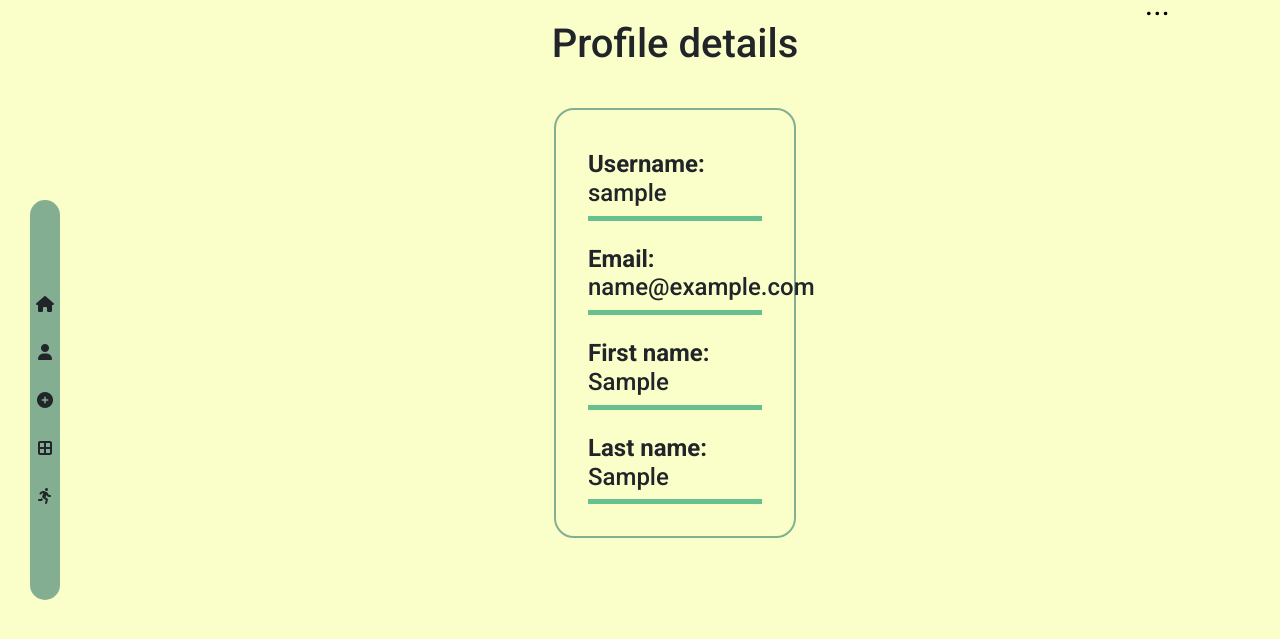
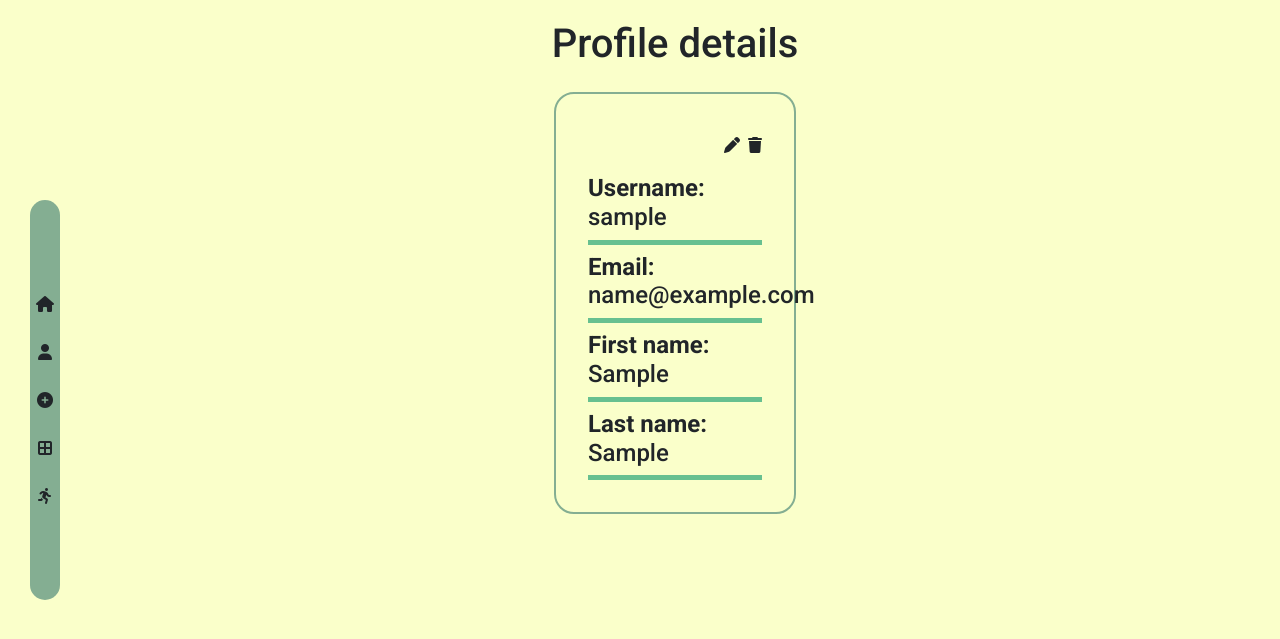
Before and after one commit to mariami57/TodoApp, a Django app: page /accounts/1/details/ in a window 1280 px wide. Shown: the top 639 px of the page. Run offline with Django 5.2, Linux system fonts and the light colour scheme; a user stored in the database is signed in; tables that the repository leaves empty hold one stand-in row (values such as "Sample post").

Commit message:
updated styles to profile details template

```diff
--- a/templates/accounts/profile-details.html
+++ b/templates/accounts/profile-details.html
@@ -5,15 +5,13 @@
     <div class="content-container d-flex flex-column gap-3 justify-content-center align-items-center">
         <div class="header">
             <h1>Profile details</h1>
-            <details id="task-details">
-              <summary ></summary>
-              <div class="popup-menu">
-                  <p><a href="{% url 'edit-task' pk=request.user.pk %}" class="times-new-roman">Edit</a></p>
-                  <p><a href="{% url 'delete-task' pk=request.user.pk %}" class="times-new-roman">Delete</a></p>
-              </div>
-            </details>
+
         </div>
-        <div class="user-info forms d-flex flex-column gap-3 justify-content-center align-items-center">
+        <div class="user-info forms">
+            <div class="d-flex gap-2 justify-content-end align-items-end">
+                <a href="#"><i class="fa-solid fa-pen"></i></a>
+                <a href="#"><i class="fa-solid fa-trash"></i></a>
+            </div>
             <h4><b>Username:</b> {{ request.user.username }}</h4>
             <h4><b>Email:</b> {{ request.user.email }}</h4>
             <h4><b>First name:</b> {{ request.user.profile.first_name }}</h4>
@@ -22,13 +20,4 @@
 
     </div>
 
-<script>
-document.addEventListener("click", function (e){
-
-        const detailEl = document.getElementById("task-details");
-        if (detailEl && !detailEl.contains(e.target)) {
-            detailEl.removeAttribute("open")
-        }
-});
-</script>
 {% endblock %}
```
